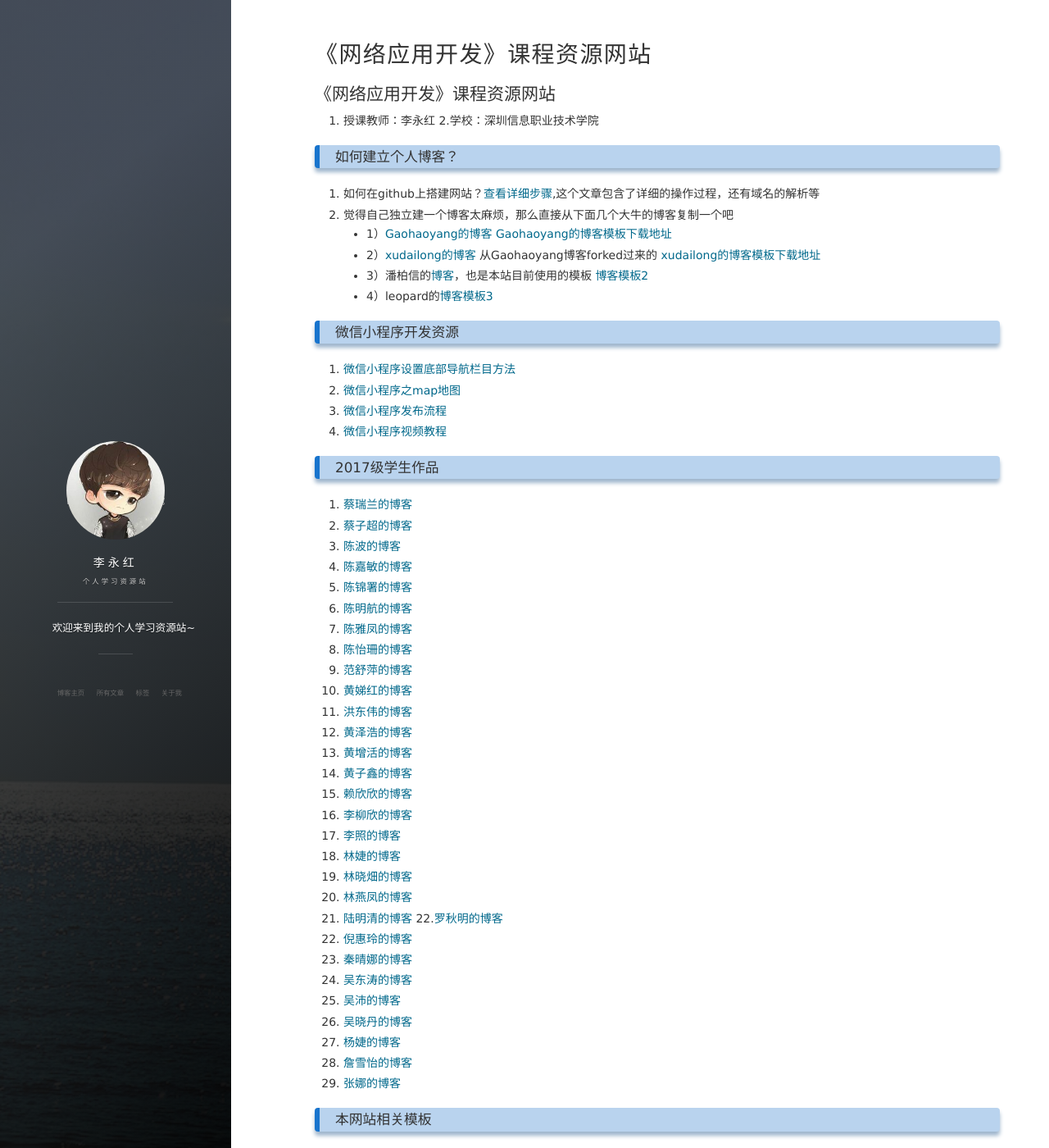
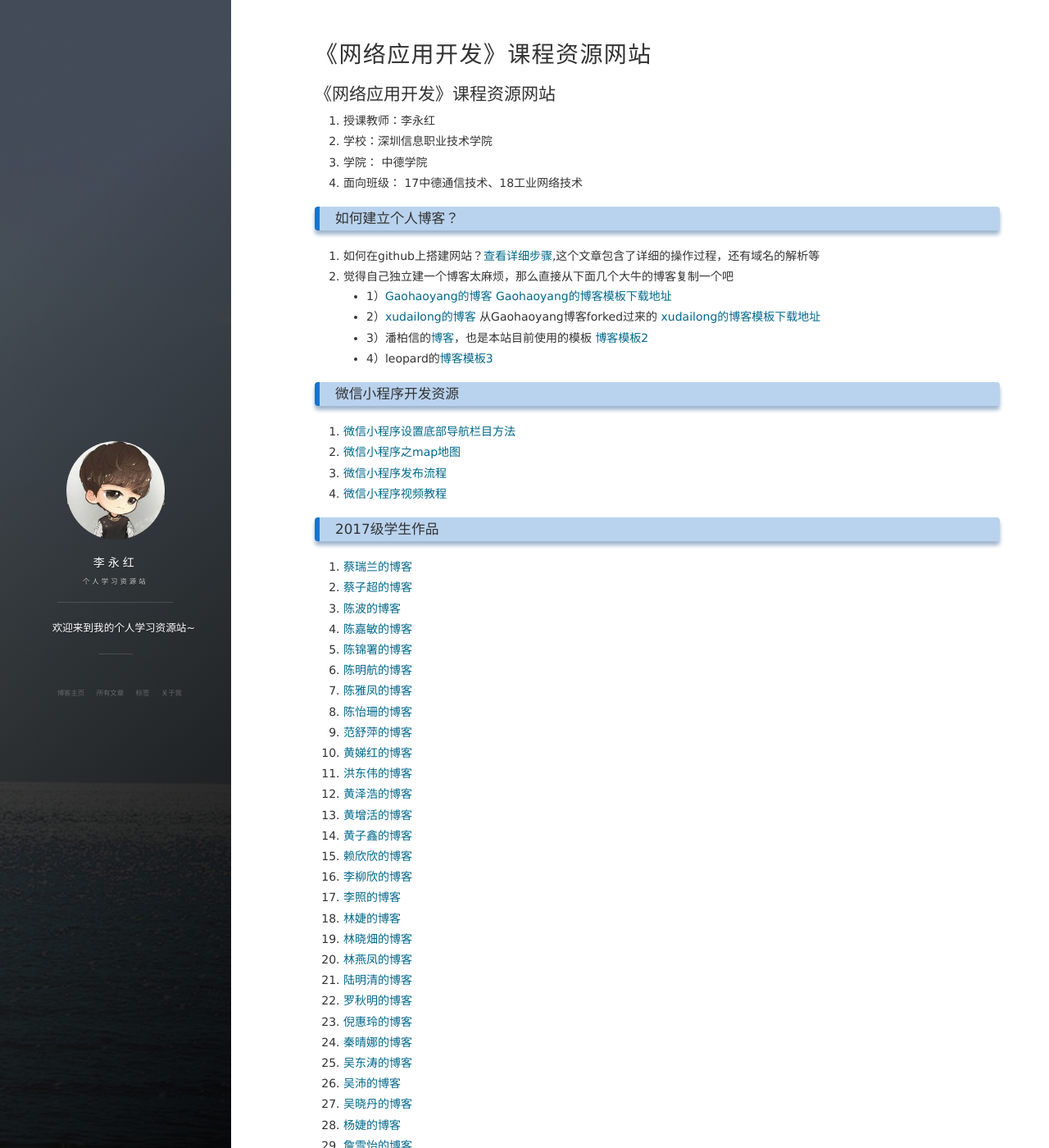
Before and after one commit to cuteftp/cuteftp.github.io, a Jekyll site: the page built from index.md, in a window 1280 px wide and 1400 px high. Shown: the whole window at 82% size. Built offline with Jekyll 4.4.1, drawn with Linux system fonts in a browser that asks for light colours; nearby versions of some CDN libraries; our own code applies the rules of GitHub Pages for plain Markdown files; the list of posts is cut into pages by our own code; comment, search, counter and statistics services are not loaded.

Commit message:
Update index.md

```diff
--- a/index.md
+++ b/index.md
@@ -1,7 +1,10 @@
+
 ## 《网络应用开发》课程资源网站
 
 1. 授课教师：李永红
-2.学校：深圳信息职业技术学院
+2. 学校：深圳信息职业技术学院
+3. 学院： 中德学院
+4. 面向班级： 17中德通信技术、18工业网络技术
 
 ### 如何建立个人博客？
 
@@ -44,7 +47,7 @@
 19. [林晓畑的博客]( https://lxtxx.github.io){:target="_blank"}
 20. [林燕凤的博客]( https://Raynas.github.io){:target="_blank"}
 21. [陆明清的博客]( https://babylikeLmq.github.io){:target="_blank"}
-22.[罗秋明的博客]( https://ywhlqm.github.io){:target="_blank"}
+22. [罗秋明的博客]( https://ywhlqm.github.io){:target="_blank"}
 23. [倪惠玲的博客]( https://nihuiling.github.io/){:target="_blank"}
 24. [秦晴娜的博客]( https://QINQQN.github.io){:target="_blank"}
 25. [吴东涛的博客]( https://wuyanzu12.github.io){:target="_blank"}
```
